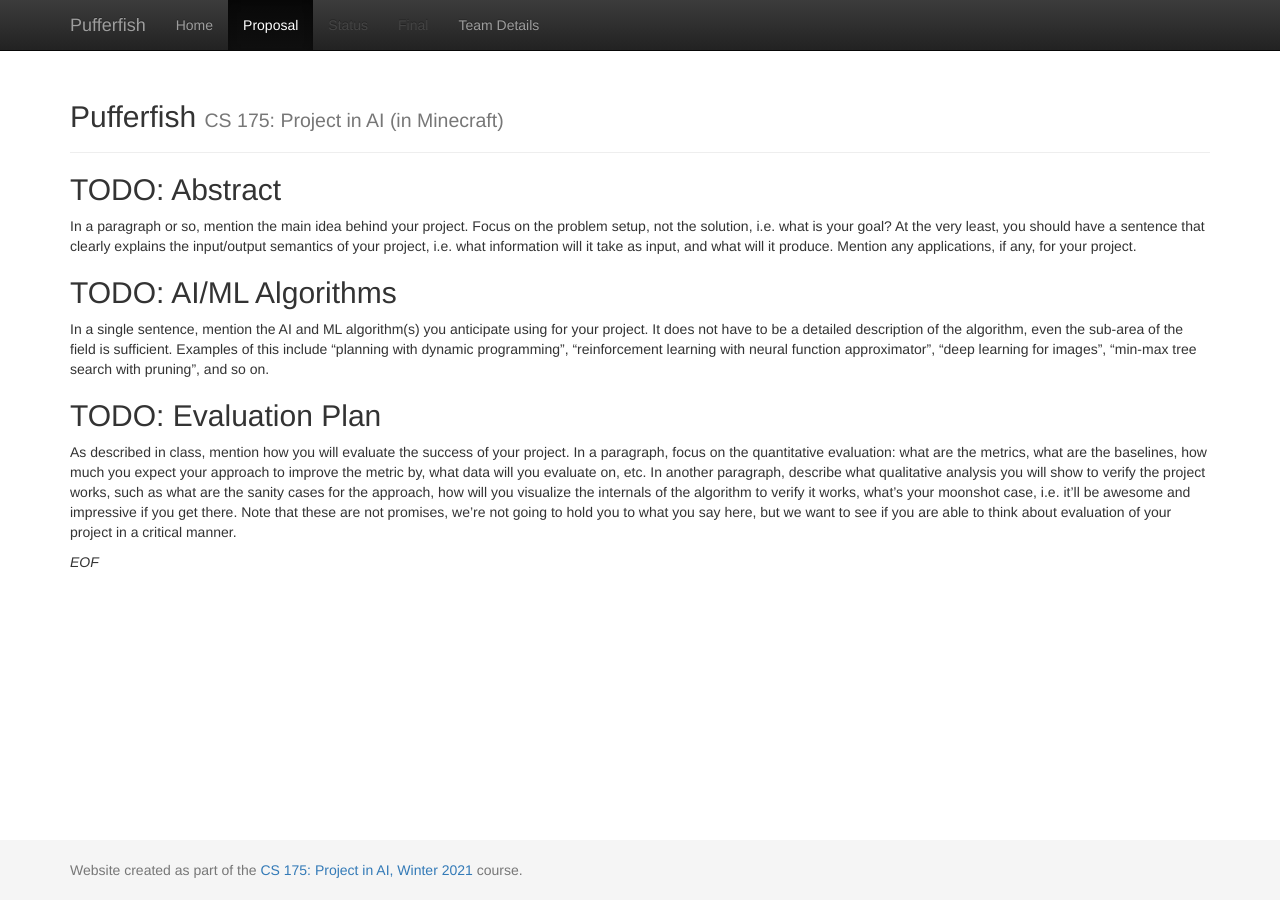
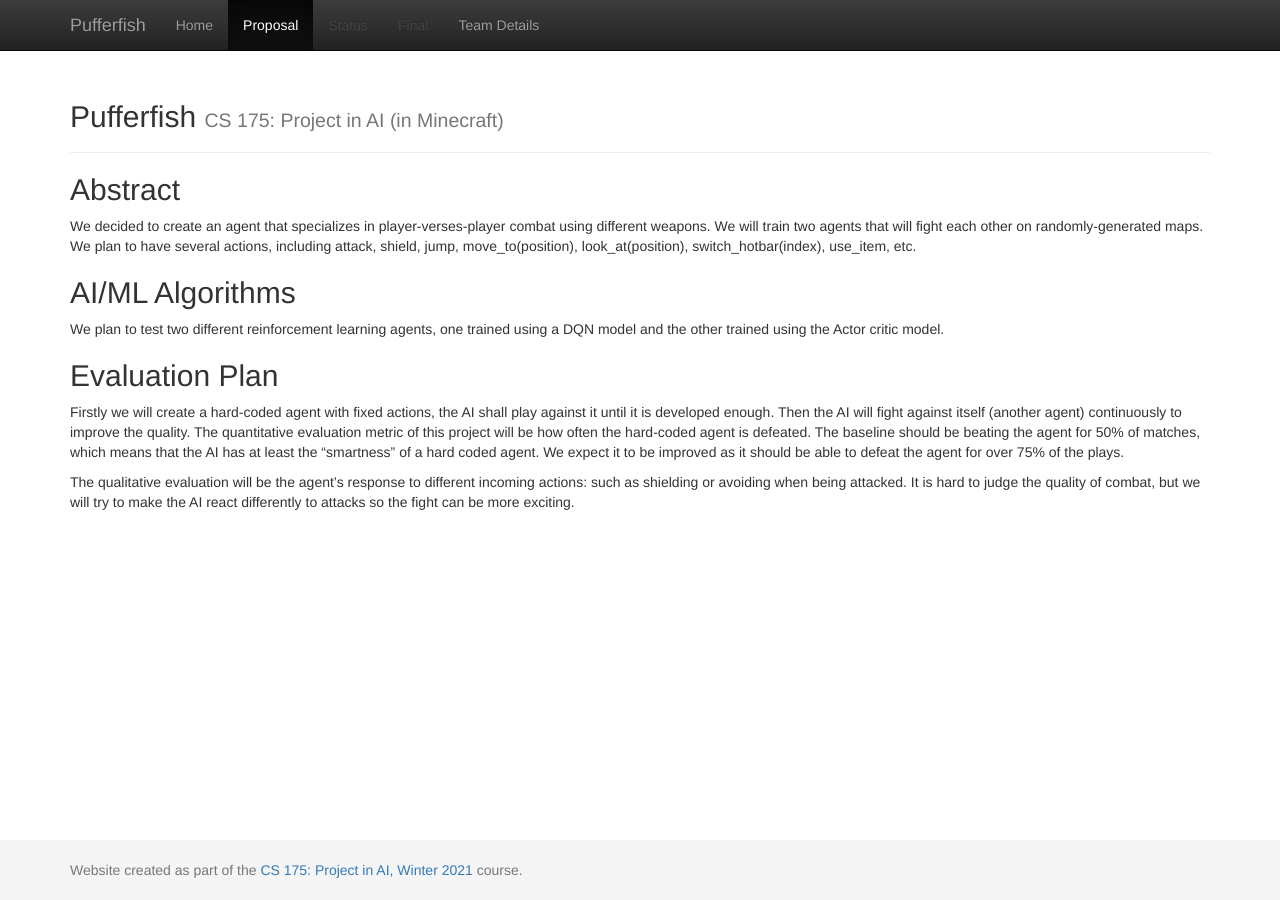
Before and after one commit to OneMelon8/Pufferfish, a Jekyll site: the page built from docs/proposal.md, in a window 1280 px wide. Built offline with Jekyll 4.4.1, drawn with Linux system fonts in a browser that asks for light colours.

Commit message:
Update proposal.md

```diff
--- a/docs/proposal.md
+++ b/docs/proposal.md
@@ -3,16 +3,15 @@ layout: default
 title:  Proposal
 ---
 
-## TODO: Abstract
-In a paragraph or so, mention the main idea behind your project. Focus on the problem setup, not the solution, i.e. what is your goal? At the very least, you should have a sentence that clearly explains the input/output semantics of your project, i.e. what information will it take as input, and what will it produce. Mention any applications, if any, for your project.
+## Abstract
+We decided to create an agent that specializes in player-verses-player combat using different weapons. We will train two agents that will fight each other on randomly-generated maps. We plan to have several actions, including attack, shield, jump, move_to(position), look_at(position), switch_hotbar(index), use_item, etc.
 
 
-## TODO: AI/ML Algorithms
-In a single sentence, mention the AI and ML algorithm(s) you anticipate using for your project. It does not have to be a detailed description of the algorithm, even the sub-area of the field is sufficient. Examples of this include “planning with dynamic programming”, “reinforcement learning with neural function approximator”, “deep learning for images”, “min-max tree search with pruning”, and so on.
+## AI/ML Algorithms
+We plan to test two different reinforcement learning agents, one trained using a DQN model and the other trained using the Actor critic model.
 
 
-## TODO: Evaluation Plan
-As described in class, mention how you will evaluate the success of your project. In a paragraph, focus on the quantitative evaluation: what are the metrics, what are the baselines, how much you expect your approach to improve the metric by, what data will you evaluate on, etc. In another paragraph, describe what qualitative analysis you will show to verify the project works, such as what are the sanity cases for the approach, how will you visualize the internals of the algorithm to verify it works, what’s your moonshot case, i.e. it’ll be awesome and impressive if you get there. Note that these are not promises, we’re not going to hold you to what you say here, but we want to see if you are able to think about evaluation of your project in a critical manner.
+## Evaluation Plan
+Firstly we will create a hard-coded agent with fixed actions, the AI shall play against it until it is developed enough. Then the AI will fight against itself (another agent) continuously to improve the quality. The quantitative evaluation metric of this project will be how often the hard-coded agent is defeated. The baseline should be beating the agent for 50% of matches, which means that the AI has at least the “smartness” of a hard coded agent. We expect it to be improved as it should be able to defeat the agent for over 75% of the plays.
 
-
-*EOF*
+The qualitative evaluation will be the agent’s response to different incoming actions: such as shielding or avoiding when being attacked. It is hard to judge the quality of combat, but we will try to make the AI react differently to attacks so the fight can be more exciting.
```
